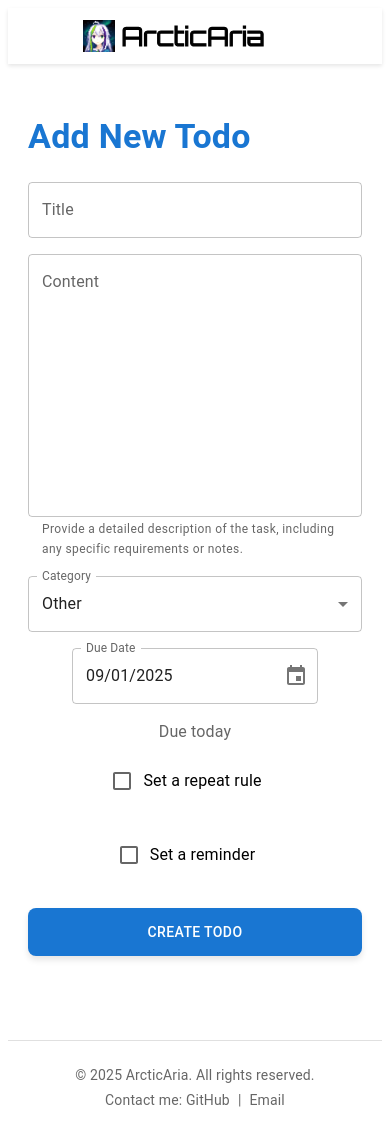
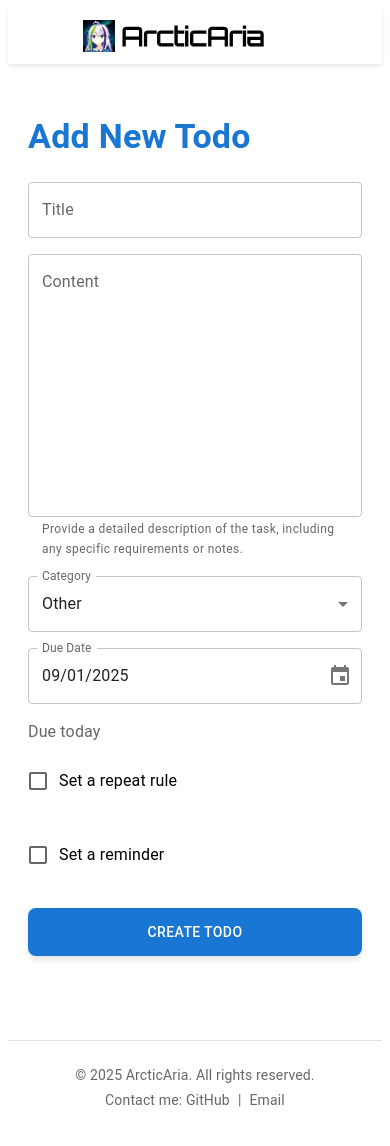
Before and after one commit to purinliang/ArcticAria, a React (Vite) app in the folder client/: page /todos/new in a window 390 px wide. Shown: the top 1146 px of the page. Built offline with nearby package versions, Linux system fonts and the light colour scheme; some icons are missing.

Commit message:
fix todo detail page ui bug on small screen

```diff
--- a/client/src/pages/TodoDetailPage.jsx
+++ b/client/src/pages/TodoDetailPage.jsx
@@ -281,7 +281,6 @@ export default function TodoDetailPage() {
           sx={{
             display: "flex",
             flexDirection: { xs: "column", sm: "row" },
-            alignItems: "center",
             gap: 2,
           }}
         >
@@ -301,7 +300,7 @@ export default function TodoDetailPage() {
               />
             </LocalizationProvider>
           </Box>
-          <Box sx={{ flex: { xs: "auto", sm: 1 } }}>
+          <Box sx={{ flex: { xs: "auto", sm: 1, alignContent: "center" } }}>
             <Typography variant="body1" color="text.secondary">
               {getDueDateMessage(form.nextDueDate)}
             </Typography>
@@ -312,7 +311,6 @@ export default function TodoDetailPage() {
           sx={{
             display: "flex",
             flexDirection: { xs: "column", sm: "row" },
-            alignItems: "center",
             gap: 2,
           }}
         >
@@ -339,7 +337,6 @@ export default function TodoDetailPage() {
                 value={form.recurrenceRule}
                 onChange={handleChange}
                 variant="outlined"
-                size="small"
                 disabled={isEdit && !isFormEnabled}
               >
                 <MenuItem value="one-time">
@@ -364,7 +361,6 @@ export default function TodoDetailPage() {
           sx={{
             display: "flex",
             flexDirection: { xs: "column", sm: "row" },
-            alignItems: "center",
             gap: 2,
           }}
         >
@@ -393,7 +389,6 @@ export default function TodoDetailPage() {
                 value={form.reminderDaysBefore}
                 onChange={handleChange}
                 variant="outlined"
-                size="small"
                 disabled={isEdit && !isFormEnabled}
               />
             </Box>
```
